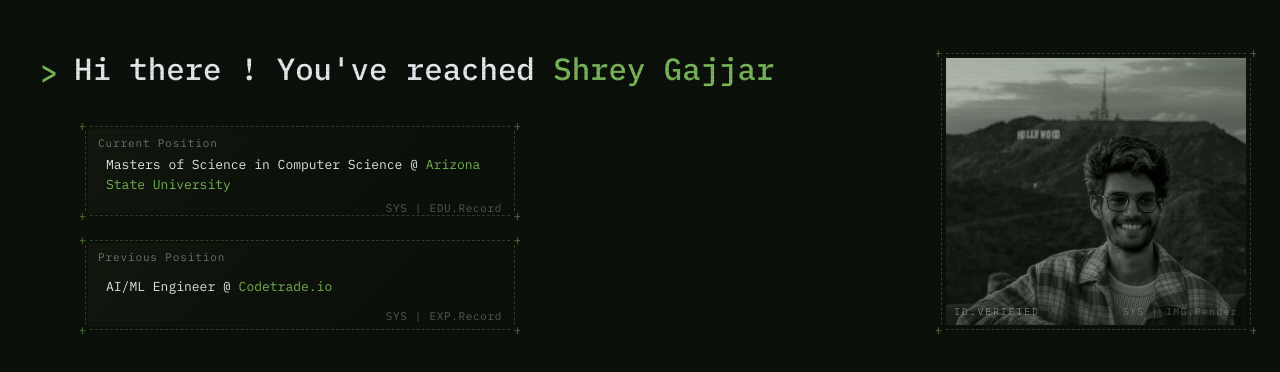
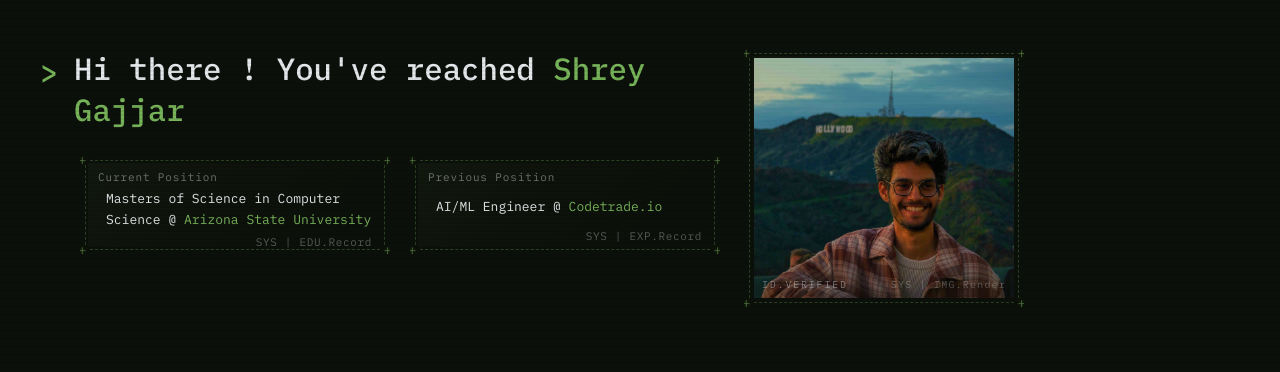
Before and after one commit to KEYS-A15/keys_portfolio, a Next.js app: page / in a window 1280 px wide. Shown: the top 372 px of the page. Built offline with nearby package versions, Linux system fonts and the light colour scheme.

Commit message:
style: adjust layout and profile image for better alignment
Align HUD boxes side by side, restore full color profile image, reduce content-image gap

Co-authored-by: SHREY GAJJAR <78949462+KEYS-A15@users.noreply.github.com>

```diff
--- a/app/globals.css
+++ b/app/globals.css
@@ -137,11 +137,18 @@ body {
   gap: 14px;
 }
 
+@media (min-width: 640px) {
+  .hud2-wrap {
+    flex-direction: row;
+    gap: 20px;
+  }
+}
+
 /* ── Individual box ─────────────────── */
 .hud2-box {
   position: relative;
   min-height: 100px;
-  max-width: 440px;
+  flex: 1;
   overflow: hidden;
 }
 
@@ -400,8 +407,6 @@ body {
   object-fit: cover;
   width: calc(100% - 20px);
   height: calc(100% - 20px);
-  filter: saturate(0.7) contrast(1.05);
-  mix-blend-mode: luminosity;
   opacity: 0.85;
 }
 
--- a/app/page.tsx
+++ b/app/page.tsx
@@ -16,9 +16,9 @@ export default function Home() {
       <main>
         <div className="pt-10 pl-8 pr-6 md:pt-12 md:pl-10">
           {/* Two-column layout: left = text+boxes, right = profile image */}
-          <div className="flex flex-col lg:flex-row lg:gap-10">
+          <div className="flex flex-col lg:flex-row lg:gap-6">
             {/* Left column */}
-            <div className="flex-1 min-w-0">
+            <div className="flex-1 min-w-0 lg:max-w-[680px]">
               {/* Typewriter line */}
               <div className="flex items-start gap-4 font-medium leading-relaxed">
                 <span className="text-[rgb(var(--accent))] text-2xl md:text-3xl select-none leading-relaxed">
@@ -65,7 +65,7 @@ export default function Home() {
 
             {/* Right column: profile image box */}
             {bootDone && (
-              <div className="mt-6 lg:mt-0 lg:w-[320px] lg:flex-shrink-0 self-stretch min-h-[260px]">
+              <div className="mt-6 lg:mt-0 lg:w-[280px] lg:flex-shrink-0 self-stretch min-h-[260px]">
                 <HudProfile
                   src="/images/profile.jpg"
                   alt="Shrey Gajjar - profile photo"
```
